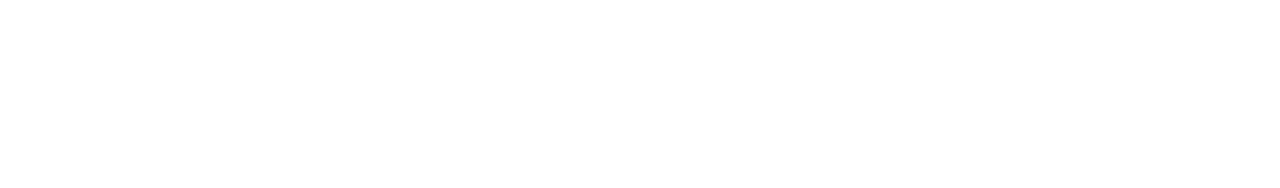
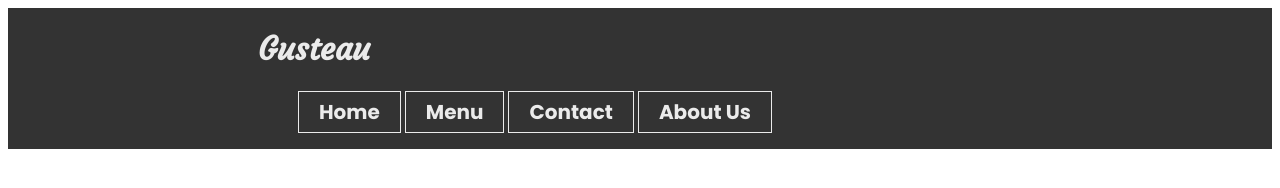
Before and after one commit to eduardokussler/restaurant-page, a website built with webpack: page dist/index.html in a window 1280 px wide. Built offline with nearby package versions, Linux system fonts and the light colour scheme.

Commit message:
Basic page done

```diff
--- a/dist/index.html
+++ b/dist/index.html
@@ -5,9 +5,31 @@
   <meta http-equiv="X-UA-Compatible" content="IE=edge">
   <meta name="viewport" content="width=device-width, initial-scale=1.0">
   <title>Restaurant Page</title>
-  <script src="main.js"></script>
+  <link rel="preconnect" href="https://fonts.googleapis.com">
+  <link rel="preconnect" href="https://fonts.gstatic.com" crossorigin>
+  <link href="https://fonts.googleapis.com/css2?family=Poppins:ital,wght@0,400;0,700;1,400;1,700&display=swap" rel="stylesheet">
+  <link rel="preconnect" href="https://fonts.googleapis.com">
+  <link rel="preconnect" href="https://fonts.gstatic.com" crossorigin>
+  <link href="https://fonts.googleapis.com/css2?family=Courgette&display=swap" rel="stylesheet">
+  <link rel="stylesheet" href="style.css">
 </head>
 <body>
-  <div id="content"></div>
+  <div id="content">
+    <header>
+      <h1 id="name">Gusteau</h1>
+      <nav>
+        <ul>
+          <li><button class="nav-button">Home</button></li>
+          <li><button class="nav-button">Menu</button></li>
+          <li><button class="nav-button">Contact</button></li>
+          <li><button class="nav-button">About Us</button></li>
+        </ul>
+      </nav>
+    </header>
+    <main>
+
+    </main>
+  </div>
+  <script src="main.js"></script>
 </body>
 </html>
--- /dev/null
+++ b/dist/style.css
@@ -0,0 +1,37 @@
+html {
+  --site_background: #333333;
+  --text_color: #ebebeb;
+}
+#content {
+  background-color: var(--site_background);
+  color: var(--text_color);
+  display: flex;
+  justify-content: space-evenly;
+}
+
+#name {
+  font-family: 'Courgette', sans-serif;
+  margin-left: 0;
+  padding-left: 0;
+}
+
+nav ul {
+  list-style: none;
+}
+
+nav ul li {
+  display: inline;
+}
+
+.nav-button {
+  cursor: pointer;
+  outline: none;
+  border-style: none;
+  border: 1px var(--text_color) solid;
+  font-family: 'Poppins', Helvetica, sans-serif;
+  font-weight: bold;
+  font-size: 20px;
+  background-color: var(--site_background);
+  color: var(--text_color);
+  padding: 5px 20px 5px 20px;
+}
```
